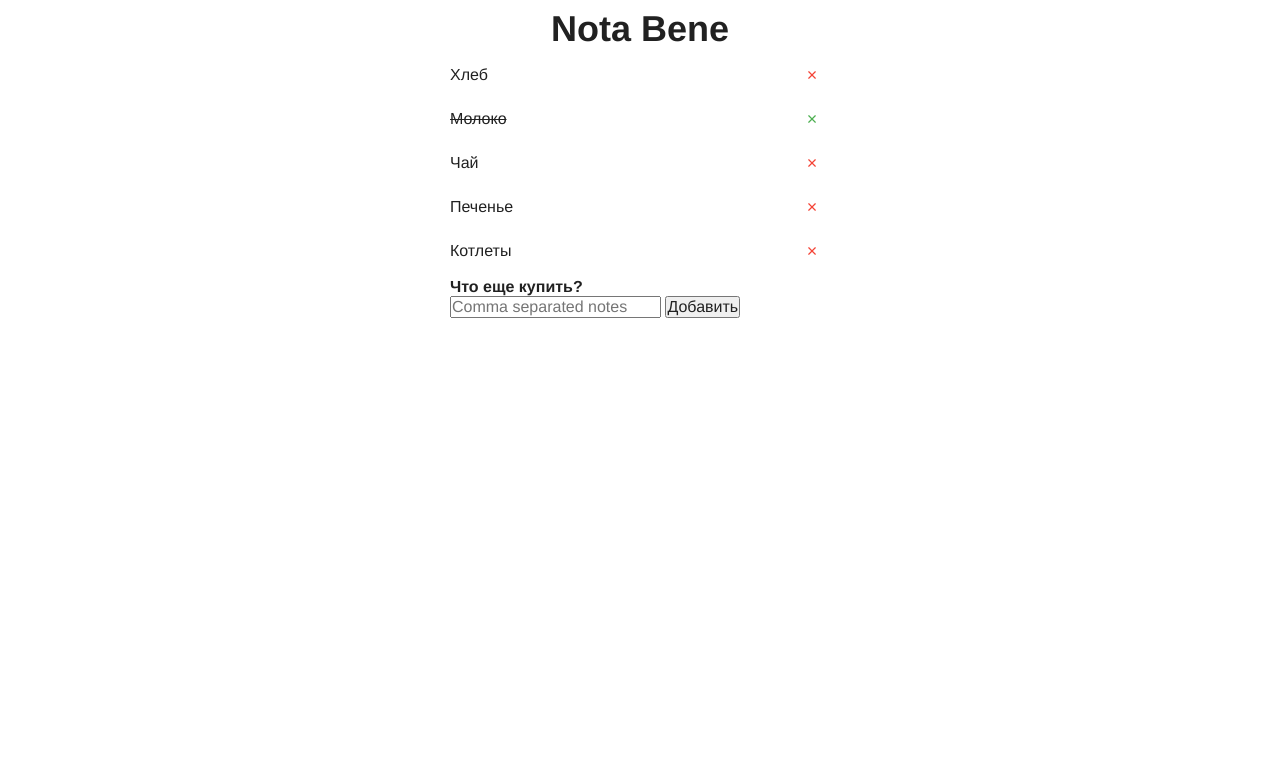
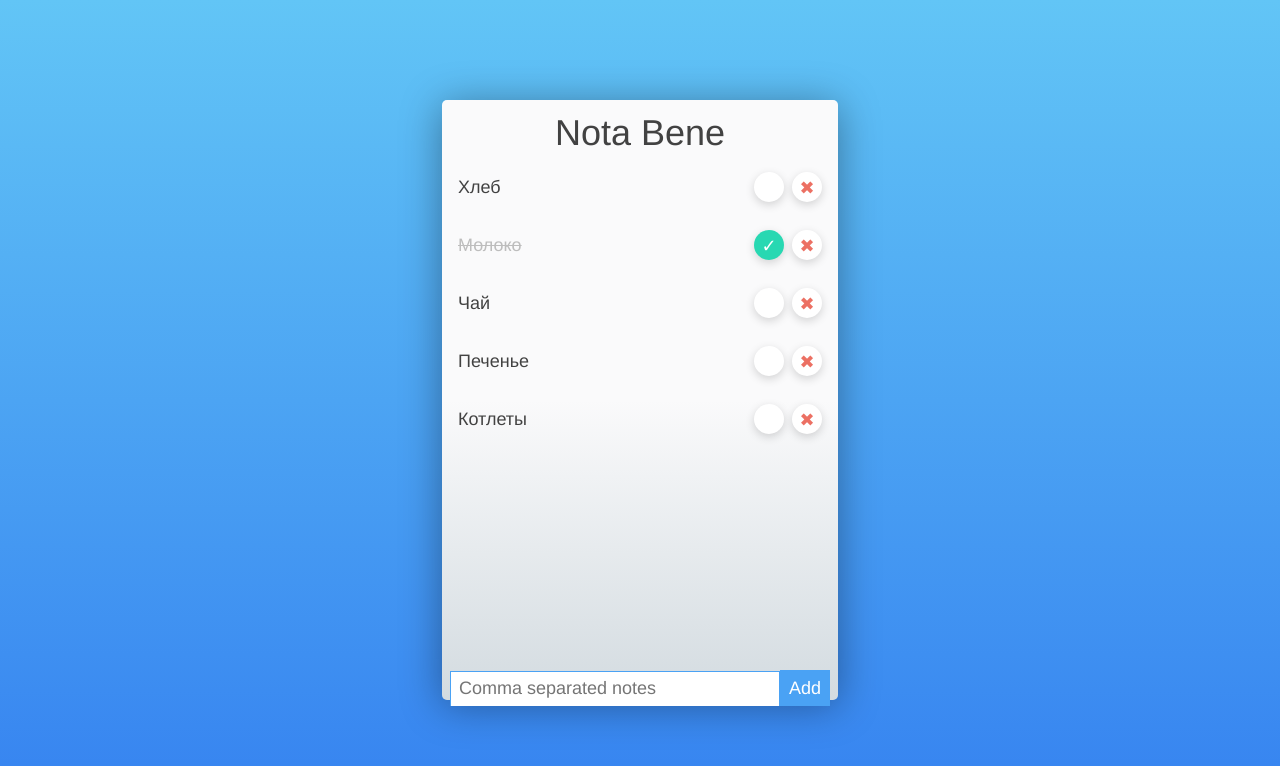
Before and after one commit to learn-js-saintgeo23/JScourse, a website: page index.html in a window 1280 px wide. Drawn offline with Linux system fonts and the light colour scheme.

Commit message:
JSC-4. Styles changed

```diff
--- a/components/app/app.css
+++ b/components/app/app.css
@@ -4,8 +4,8 @@
   list-style: none;
   text-decoration: none;
   font-family: 'Helvetica Neue', Roboto, Arial, sans-serif;
-  font-size: 16px;
-  color: #212121;
+  font-size: 18px;
+  color: #424242;
 }
 
 html, body {
@@ -14,20 +14,34 @@ html, body {
 
 body {
   background-color: #ffffff;
+}
+
+.wrapper {
+  display: flex;
+  height: 100%;
+  align-items: center;
+  justify-content: center;
   padding: 8px;
   box-sizing: border-box;
+  background: linear-gradient(#62c5f6, #3683f0);
 }
 
 .app {
-  position: relative;
-  height: 100%;
-  max-width: 380px;
+  width: 100%;
+  height: 600px;
+  max-width: 396px;
   margin: 0 auto;
   box-sizing: border-box;
+  background: linear-gradient(#fafafb 50%, #d3dbe0);
+  padding: 12px 8px;
+  box-sizing: border-box;
+  border-radius: 5px;
+  box-shadow: 0 5px 40px rgba(0,0,0,.38);
 }
 
 .title {
   font-size: 36px;
+  font-weight: lighter;
   text-align: center;
 }
 
--- a/components/form/form.css
+++ b/components/form/form.css
@@ -1,28 +1,42 @@
 .form {
-
+  height: 36px;
+  line-height: 36px;
+  vertical-align: middle;
 }
 
-.form__veil {
-  position: absolute;
-  display: none;
-  top: 0;
-  right: 0;
-  bottom: 0;
-  left: 0;
-  z-index: 9;
-  background-color: rgba(0, 0, 0, .5);
+.form::after {
+  content: '';
+  clear: both;
+  line-height: 0;
+  font-size: 0;
 }
 
-.form__veil.is-visible {
-  display: flex;
-  align-items: center;
-  justify-content: center;
+.form__submit {
+  float: right;
+  width: 50px;
+  border: none;
+  height: 100%;
+  cursor: pointer;
+  background-color: #4aa2f4;
+  color: #ffffff;
+  transition: background-color 150ms ease-out;
 }
 
-.form__container {
-  width: 90%;
-  max-width: 800px;
-  padding: 10px;
+.form__submit:hover {
+  background-color: #3b81c3;
+}
+
+.form__input-container {
+  display: block;
+  overflow: hidden;
+  height: 100%;
+}
+
+.form__input {
+  width: 100%;
+  height: 100%;
   box-sizing: border-box;
-  background-color: #ffffff;
+  padding: 0 8px;
+  outline: none;
+  border: 1px solid #4aa2f4;
 }
--- a/components/menu/menu.css
+++ b/components/menu/menu.css
@@ -1,18 +1,23 @@
 .menu {
+  height: 500px;
 }
 
 .menu__item {
-  min-height: 36px;
-  vertical-align: middle;
-  padding-top: 8px;
+  display: flex;
+  align-items: center;
+  justify-content: space-between;
+  height: 50px;
   box-sizing: border-box;
+  cursor: pointer;
+  user-select: none;
+  -moz-user-select: none;
+  -webkit-user-select: none;
+  -ms-user-select: none;
+  padding: 0 8px;
 }
 
-.menu__item::after {
-  content: '';
-  clear: both;
-  height: 0;
-  line-height: 0;
+.menu__item:hover {
+  background-color: #E1F5FE;
 }
 
 .menu__item + .menu__item {
@@ -21,27 +26,44 @@
 
 .menu__item-text {
   display: block;
-  height: 100%;
+  width: 100%;
   overflow: hidden;
-  line-height: 18px;
-  vertical-align: middle;
+  user-select: none;
+  -moz-user-select: none;
+  -webkit-user-select: none;
+  -ms-user-select: none;
+  font-weight: lighter;
 }
 
 .menu__item.is-bought > .menu__item-text {
   text-decoration: line-through;
+  color: #BDBDBD;
 }
 
-.menu__item-remove {
-  float: right;
-  height: 100%;
-  line-height: 18px;
+.menu__item-remove,
+.menu__item-check {
+  display: block;
+  width: 30px;
+  height: 30px;
+  flex-shrink: 0;
+  line-height: 32px;
   font-size: 18px;
-  color: #f44336;
+  color: #EC7063;
   text-align: center;
-  vertical-align: middle;
-  width: 36px;
+  border-radius: 50%;
+  background-color: #ffffff;
+  user-select: none;
+  -moz-user-select: none;
+  -webkit-user-select: none;
+  -ms-user-select: none;
+  margin-left: 8px;
+  box-shadow: 0 3px 10px rgba(0, 0, 0, 0.16);
 }
 
-.menu__item.is-bought > .menu__item-remove {
-  color: #4CAF50;
+.menu__item-check {
+  color: #ffffff;
 }
+
+.menu__item.is-bought > .menu__item-check {
+  background-color: #28d8b2;
+}
--- a/index.html
+++ b/index.html
@@ -27,25 +27,26 @@
     <meta name="theme-color" content="#ffffff">
 </head>
 <body>
-
+  <div class="wrapper">
     <div class="app">
       <h1 class="title">Nota Bene</h1>
 
       <div class="menu js-menu">
         <ul class="menu__container js-menu-container">
           <li class="menu__item js-menu-item">
-        <a class="menu__item-remove js-menu-remove" href="javascript:;">&times;</a>
             <a class="menu__item-text js-menu-itemText" href="javascript:;"></a>
+            <a class="menu__item-check js-menu-check" href="javascript:;">&#10003;</a>
+            <a class="menu__item-remove js-menu-remove" href="javascript:;">&#10006;</a>
           </li>
         </ul><!-- /menu__container -->
       </div><!-- /menu -->
 
       <form class="form js-form">
-    <h2 class="form__title">Что еще купить?</h2>
-    <input class="form__input js-form-input" placeholder="Comma separated notes" />
-    <button class="form__submit js-form-submit" type="submit">Добавить</button>
+        <button class="form__submit js-form-submit" type="submit">Add</button>
+        <div class="form__input-container"><input class="form__input js-form-input" placeholder="Comma separated notes" /></div>
       </form><!-- /form -->
     </div><!-- /app -->
+  </div>
 
 <script src="components/form/form.js"></script>
 <script src="components/menu/menu.js"></script>
```
Lines whose indentation alone changed are shown as unchanged.
